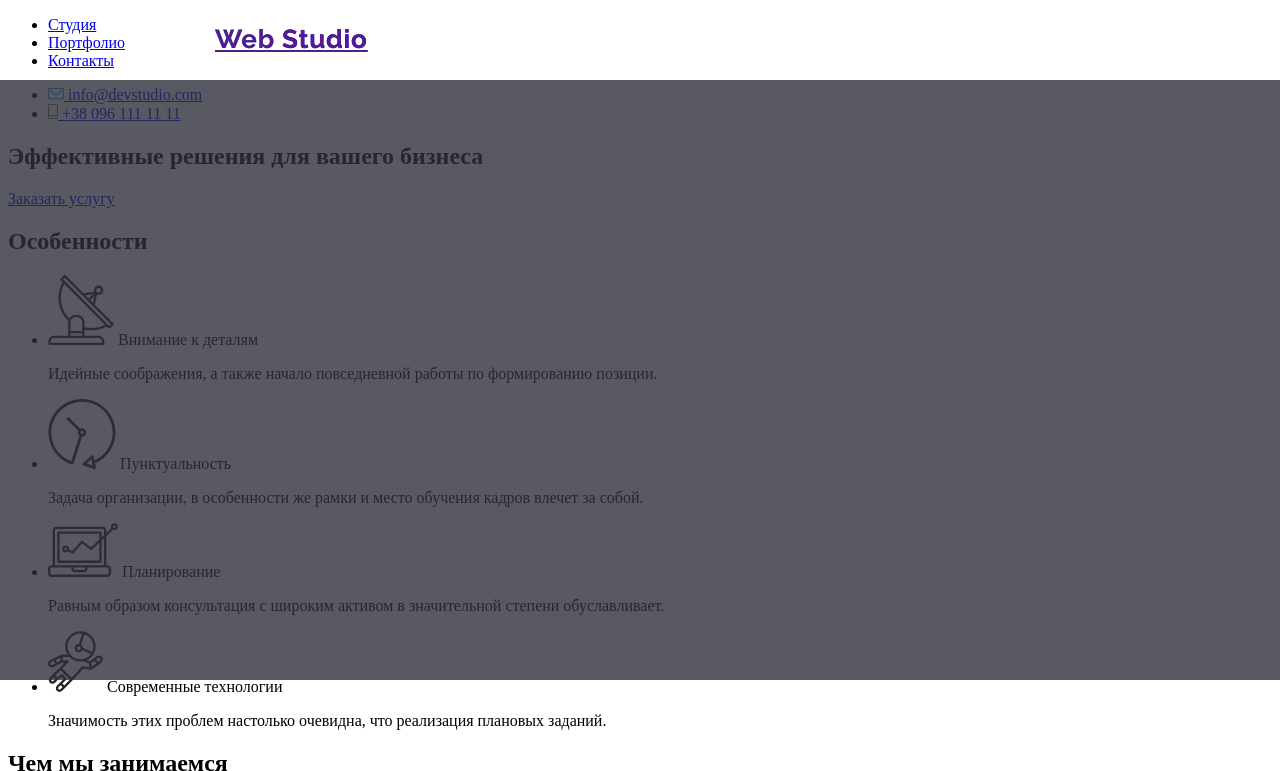
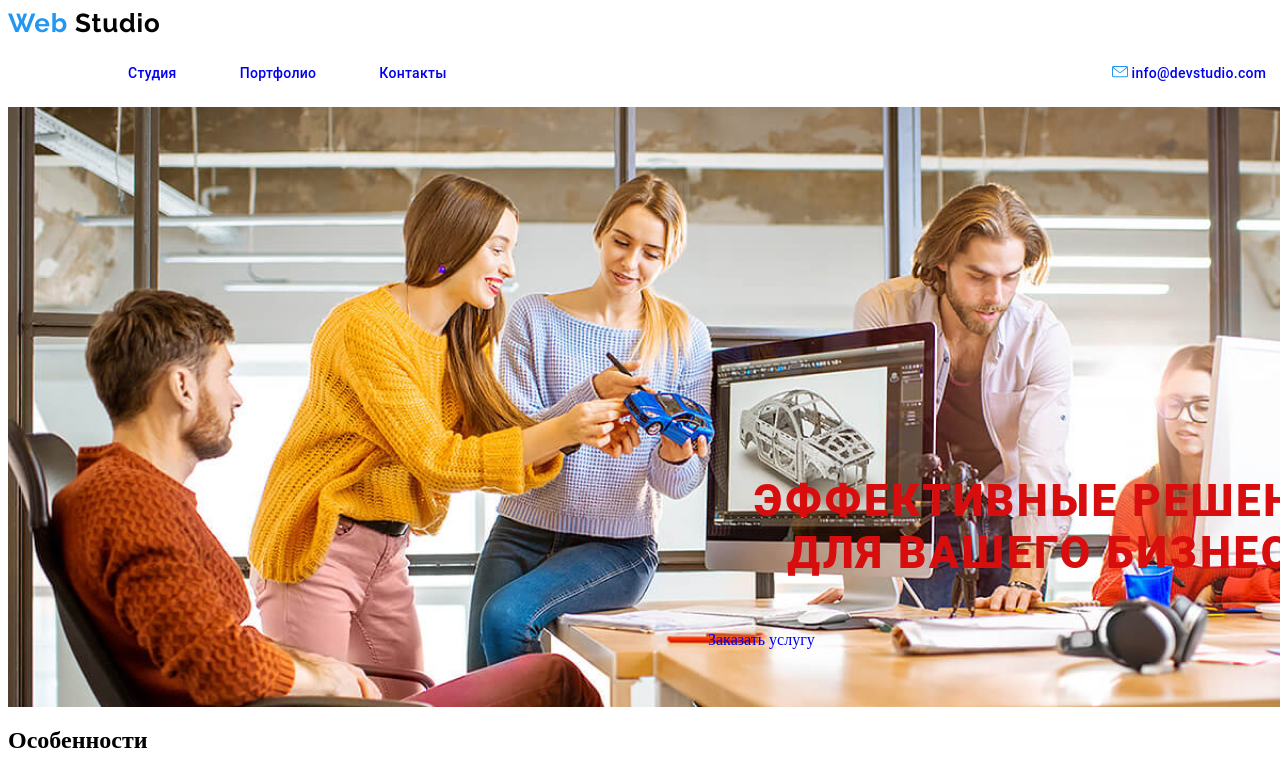
Before and after one commit to Eugene-Pavlovskiy/goit-markup-hw-fecore25, a plain HTML site: page index.html in a window 1280 px wide. Shown: the top 771 px of the page. Drawn offline with Linux system fonts and the light colour scheme.

Commit message:
initial commit

```diff
--- a/css/style.css
+++ b/css/style.css
@@ -1,32 +1,142 @@
-/* Web Studio */
+/* Главная */
+body {
+	position: absolute;
+	width: 1600px;
+	height: 2924px;
+	background: #ffffff;
+}
+
+a {
+	text-decoration: none;
+}
+
+/* Brand Logo */
 .brand-logo {
-	position: absolute;
-	width: 153px;
 	height: 31px;
-	left: 215px;
-	top: 24px;
-
 	font-family: "Raleway", sans-serif;
 	font-style: normal;
 	font-weight: bold;
 	font-size: 26px;
-	line-height: 31px;
-
-	/* identical to box height */
 	letter-spacing: 0.03em;
+	color: #2196f3;
 }
 
-.logo {
+/* Header */
+.header-container {
+	width: 90%;
+	margin: 0 auto;
+	display: flex;
+	justify-content: space-between;
+}
+
+nav {
+	width: 294px;
+	margin: 0 auto;
+	display: flex;
+	font-family: "Raleway", sans-serif;
+	font-style: normal;
+	font-weight: bold;
+	font-size: 26px;
+	letter-spacing: 0.03em;
 	color: #2196f3;
+}
+
+.header-container a {
+	font-size: 14px;
+	margin-right: 63px;
+	font-family: Roboto;
+	font-style: normal;
+	font-weight: 500;
+	font-size: 14px;
+	line-height: 16px;
+	letter-spacing: 0.02em;
+}
+
+.header-container ul {
+	display: flex;
+	height: 16px;
+}
+
+.header-container li {
+	display: flex;
+	height: 16px;
+}
+
+/* Button */
+
+.hero-section-button {
+	position: absolute;
+	width: 200px;
+	height: 50px;
+	left: 700px;
+	top: 430px;
+}
+
+.hero-section-text {
+	width: 696px;
+	height: 120px;
+	font-family: Roboto;
+	font-style: normal;
+	font-weight: 900;
+	font-size: 44px;
+
+	text-align: center;
+	letter-spacing: 0.06em;
+	text-transform: uppercase;
+	color: #d80e0e;
+}
+
+nav:before {
+	content: "";
+	display: flex;
+	height: 80px;
+	width: 100%;
+	position: absolute;
+	left: 0;
+	z-index: -1;
 }
 
 /* img overlay */
 .hero-section {
-	position: absolute;
 	width: 1600px;
 	height: 600px;
 	left: 0px;
 	top: 80px;
+	object-fit: cover;
 	background-color: rgba(47, 48, 58, 0.8);
-	background-image: url("./img/Header-img.jpg");
+	background-image: url("/img/Header-img.jpg");
 }
+
+/* Social Links */
+.social-links a {
+	color: rgb(0, 255, 64);
+	text-decoration: none;
+}
+
+/* SFooter */
+.footer-logo {
+	position: absolute;
+	font-family: Raleway;
+	font-style: normal;
+	font-weight: bold;
+	font-size: 26px;
+	line-height: 31px;
+	/* identical to box height */
+
+	letter-spacing: 0.03em;
+
+	color: #2196f3;
+}
+
+.footer-address {
+	font-family: Roboto;
+	font-style: normal;
+	font-weight: normal;
+	font-size: 14px;
+	line-height: 24px;
+	/* or 171% */
+
+	letter-spacing: 0.03em;
+
+	color: #ffffff;
+}
--- a/index.html
+++ b/index.html
@@ -4,17 +4,22 @@
 		<meta charset="UTF-8" />
 		<meta name="viewport" content="width=device-width, initial-scale=1.0" />
 		<link rel="stylesheet" href="css/style.css" />
-    <link
-      href="https://fonts.googleapis.com/css2?family=Raleway:wght@300;400;500;700&display=swap"
-      rel="stylesheet"
-    />
+		<link href="https://fonts.googleapis.com/css2?family=Raleway:wght@300;400;500;700&display=swap" rel="stylesheet" />
 		<title>Web Studio</title>
   </head>
 
+<body>
+	<!-- Header -->
 	<header>
-    <!-- Navbar -->
-      <nav>
-        <a href="./index.html" class="brand-logo"><span class="logo">Web</span> Studio</a>
+    <div class="brand-logo">
+			<a href="./index.html" class="brand-logo">
+				Web
+				<span style="color: rgb(3, 3, 3);">Studio</span>
+      </a>
+    </div>
+
+    <!-- Header Container -->
+    <nav class="header-container">
 		  <ul>
 			<li>
 				<a href="#Студия">Студия</a>
@@ -25,31 +30,32 @@
 			<li>
 				<a href="#Контакты">Контакты</a>
       </li>
+
 		</ul>
 		<ul>
 			<li>
 				<a href="#">
 					<img src="./img/envelope-hover).svg" alt="" />
 					info@devstudio.com
-            </a></li>
+				</a>
+			</li>
 			<li>
 				<a href="#">
 					<img src="./img/Vector.svg" alt="" />
 					+38 096 111 11 11
-            </a></li>
+				</a>
+      </li>
+    </nav>
     </ul>
-      </nav>
+    </div>
 	</header>
 
 		<main>
 			<!-- Hero section -->
-  <div class="hero-section">
-    <!-- img src="" alt="" width="1600" -->
-  </div>
+			<div class="hero-section" width: 1600; height: 600;></div>
 
-    <section>
-
-      <h1>Эффективные решения для вашего бизнеса</h1>
+			<section class="hero-section-button">
+				<h1 class="hero-section-text">Эффективные решения для вашего бизнеса</h1>
 				<a href="#">Заказать услугу</a>
 			</section>
 
@@ -150,17 +156,36 @@
 
 		<!-- Footer -->
 		<footer>
-    <a href="" class="brand-logo">Web Studio</a>
-    <address>
+			<div class="footer-logo">
+				<a href="./index.html" class="brand-logo">
+					Web
+					<span style="color: rgb(3, 3, 3);">Studio</span>
+				</a>
+			</div>
+			<address class="footer-address">
 				<p>г. Киев, пр-т Леси Украинки, 26</p>
 				<a href="mailto:info@example.com">info@example.com</a>
-    <br>
+				<br />
 				<a href="tel:+380991111111">+38 099 111 11 11</a>
 			</address>
 
+			<!-- Social Links -->
 			<p>присоединяйтесь</p>
+			<ul class="social-links">
+				<li>
+					<a href="">Instagram</a>
+				</li>
+				<li>
+					<a href="">Twitter</a>
+				</li>
+				<li>
+					<a href="">Facebook</a>
+				</li>
+				<li>
+					<a href="">LinkedIn</a>
+				</li>
+			</ul>
 			<p>Подпишитесь на рассылку</p>
 		</footer>
-
 	</body>
 </html>
```
Lines whose indentation alone changed are shown as unchanged.
